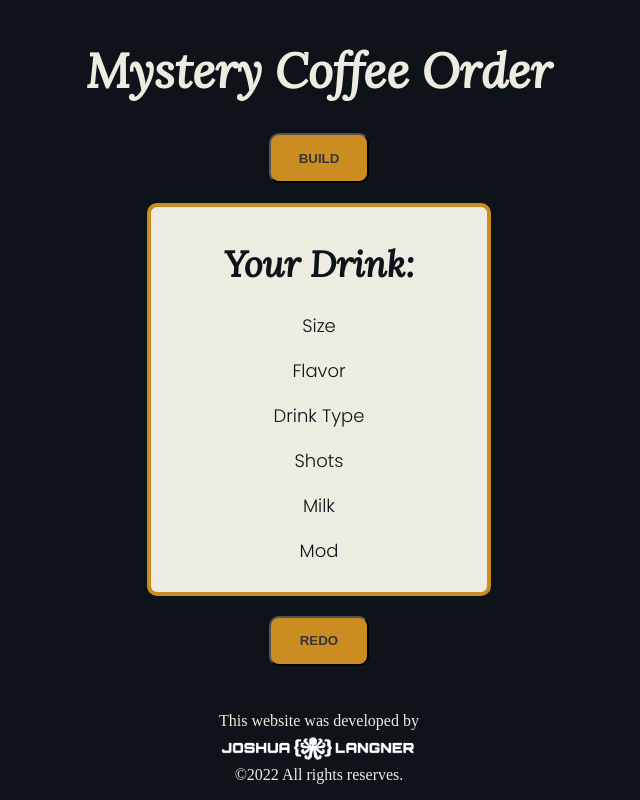
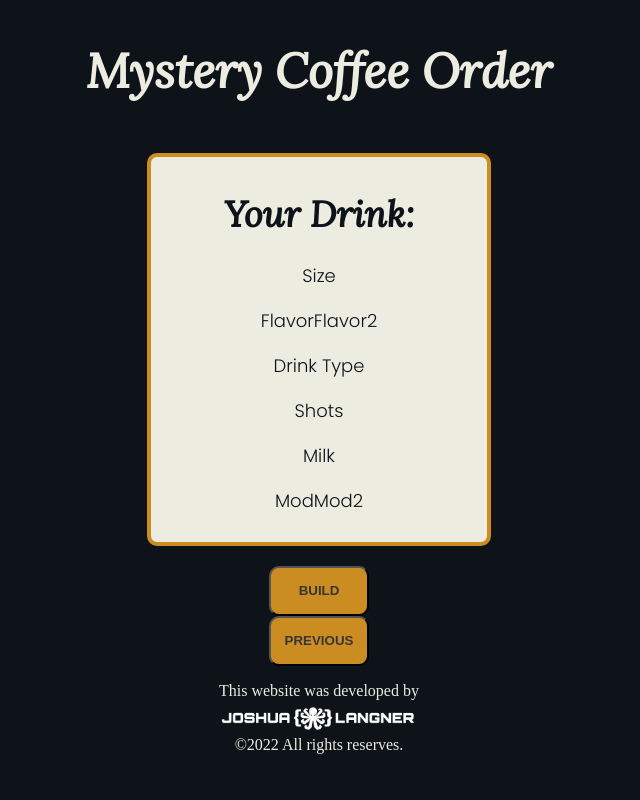
Before and after one commit to jlangner87/random_coffee, a React (Create React App) app in the folder random_coffee/: page / in a window 1280 px wide. Shown: the whole page, without its empty margins (321-961 px from the left). Built offline with nearby package versions, Linux system fonts and the light colour scheme.

Commit message:
added revert to previous drink function

```diff
--- a/random_coffee/src/App.css
+++ b/random_coffee/src/App.css
@@ -59,8 +59,10 @@ button {
 }
 
 .footer {
-  position: fixed;
+  position: relative;
+  left: 0;
   bottom: 0;
+  width: 100%;
   color: azure;
 }
 
--- a/random_coffee/src/App.js
+++ b/random_coffee/src/App.js
@@ -1,4 +1,4 @@
-import { useState } from 'react'
+import { useState, useRef, useEffect } from 'react'
 import logo from './assets/jllogo.png'
 import './App.css'
 import { findByPlaceholderText } from '@testing-library/react'
@@ -9,9 +9,18 @@ function App() {
   const [addShot, setAddShot] = useState('Shots')
   const [milk, setMilk] = useState('Milk')
   const [flavor1, setFlavor1] = useState('Flavor')
-  const [flavor2, setFlavor2] = useState('')
-  const [mod1, setMod1] = useState('Mod ')
-  const [mod2, setMod2] = useState('')
+  const [flavor2, setFlavor2] = useState('Flavor2')
+  const [mod1, setMod1] = useState('Mod')
+  const [mod2, setMod2] = useState('Mod2')
+
+  const [lastSize, setLastSize] = useState('')
+  const [lastDrinkType, setLastDrinkType] = useState('')
+  const [lastAddShot, setLastAddShot] = useState('')
+  const [lastMilk, setLastMilk] = useState('')
+  const [lastFlavor1, setLastFlavor1] = useState('')
+  const [lastFlavor2, setLastFlavor2] = useState('')
+  const [lastMod1, setLastMod1] = useState('')
+  const [lastMod2, setLastMod2] = useState('')
 
   let sizeOptions = ['Small', 'Medium', 'Large']
 
@@ -99,20 +108,20 @@ function App() {
     'Toffee Sprinkles',
     'Half Flavor',
     'Extra Syrup',
-    'No Mods',
     'Extra Foam',
     'No Foam',
     '1 Sugar Packet'
   ]
 
   const buildDrink = () => {
+    let sizeChoice = sizeOptions[Math.floor(Math.random() * sizeOptions.length)]
     let flavorChoice =
       flavorOptions[Math.floor(Math.random() * flavorOptions.length)]
     let modChoice = modOptions[Math.floor(Math.random() * modOptions.length)]
     let flavorChoice2 =
       flavorOptions[Math.floor(Math.random() * flavorOptions.length)]
     let modChoice2 = modOptions[Math.floor(Math.random() * modOptions.length)]
-    setSize(sizeOptions[Math.floor(Math.random() * sizeOptions.length)])
+    setSize(sizeChoice)
     setDrinkType(typeOptions[Math.floor(Math.random() * typeOptions.length)])
     setAddShot(
       `Add ${shotOptions[Math.floor(Math.random() * shotOptions.length)]}`
@@ -136,10 +145,36 @@ function App() {
     } else setMod2(` & ${modChoice2}`)
   }
 
+  const logDrink = () => {
+    setLastSize(size)
+    setLastFlavor1(flavor1)
+    setLastFlavor2(flavor2)
+    setLastDrinkType(drinkType)
+    setLastAddShot(addShot)
+    setLastMilk(milk)
+    setLastMod1(mod1)
+    setLastMod2(mod2)
+  }
+
+  const handleClick = () => {
+    buildDrink()
+    logDrink()
+  }
+
+  const revertDrink = () => {
+    setSize(lastSize)
+    setFlavor1(lastFlavor1)
+    setFlavor2(lastFlavor2)
+    setDrinkType(lastDrinkType)
+    setAddShot(lastAddShot)
+    setMilk(lastMilk)
+    setMod1(lastMod1)
+    setMod2(lastMod2)
+  }
+
   return (
     <div className="App">
       <h1 className="title">Mystery Coffee Order</h1>
-      <button onClick={buildDrink}>BUILD</button>
       <div className="order">
         <h1 className="subtitle">Your Drink:</h1>
         <p className="attribute">{size}</p>
@@ -155,7 +190,8 @@ function App() {
           {mod2}
         </p>
       </div>
-      <button onClick={buildDrink}>REDO</button>
+      <button onClick={handleClick}>BUILD</button>
+      <button onClick={revertDrink}>PREVIOUS</button>
       <div className="footer">
         <a href="https://joshua-langner.com">
           <p className="footer_text">This website was developed by</p>
```
